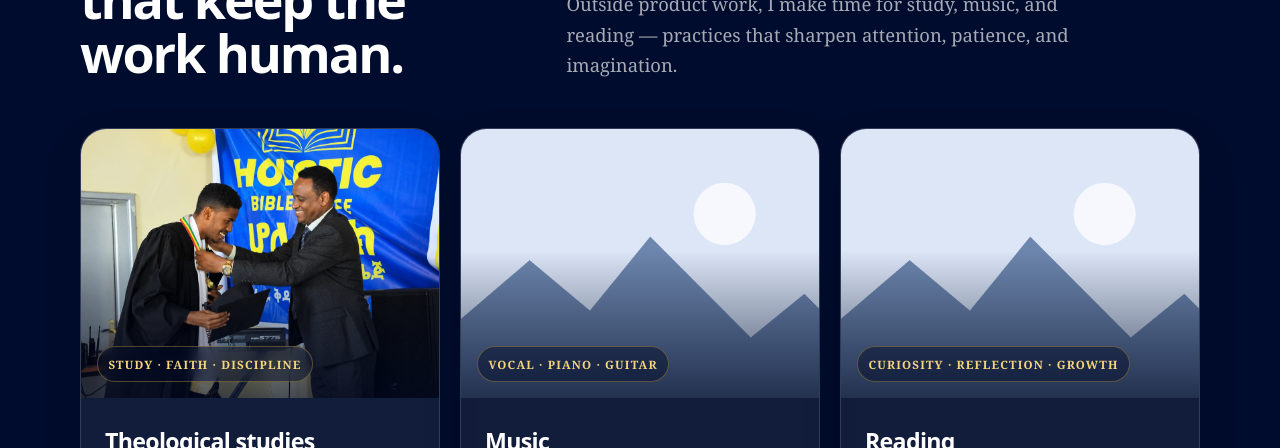
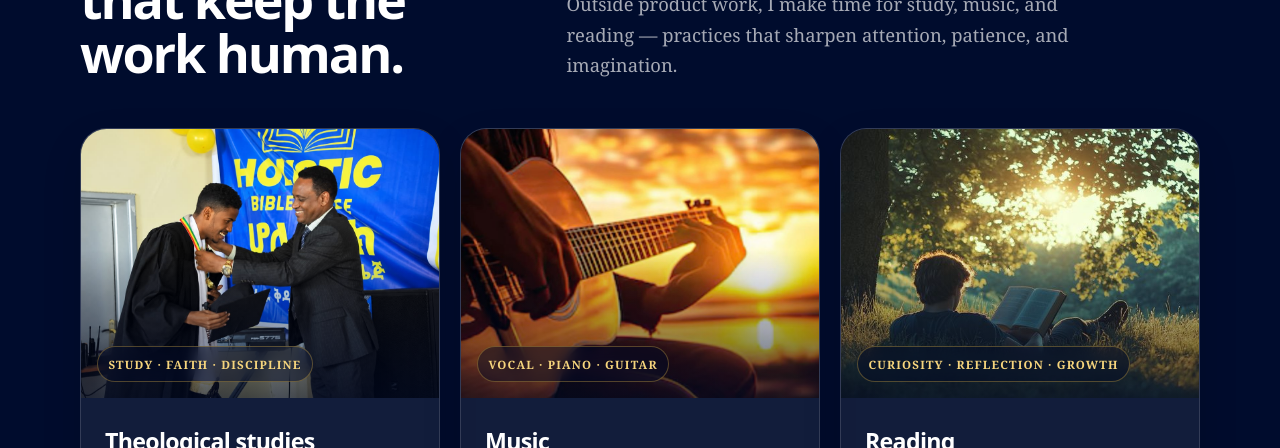
Before and after one commit to Bereda-maker/bereda-portofolio, a Next.js app: page / in a window 1280 px wide. Shown: the part 9100-9548 px from the top of the page. Built offline with nearby package versions, Linux system fonts and the light colour scheme; no server answers; the database is empty.

Commit message:
Use music and reading images

```diff
--- a/data/content.ts
+++ b/data/content.ts
@@ -181,14 +181,14 @@ export const EXTRACURRICULAR = [
   {
     title: 'Music',
     label: 'Vocal · Piano · Guitar',
-    image: '/images/placeholder.png',
+    image: '/images/extracurricular-music.png',
     alt: 'Bereda Wako playing piano in a warm music studio with a microphone and acoustic guitar',
     text: 'I make space for music through vocal performance, piano, and guitar — a creative counterweight to technical work.',
   },
   {
     title: 'Reading',
     label: 'Curiosity · Reflection · Growth',
-    image: '/images/placeholder.png',
+    image: '/images/extracurricular-reading.png',
     alt: 'Bereda Wako reading an open book in a warm study nook with books and a reading lamp',
     text: 'Reading keeps the questions open: a steady habit for learning, reflection, and seeing problems from a wider angle.',
   },
```
